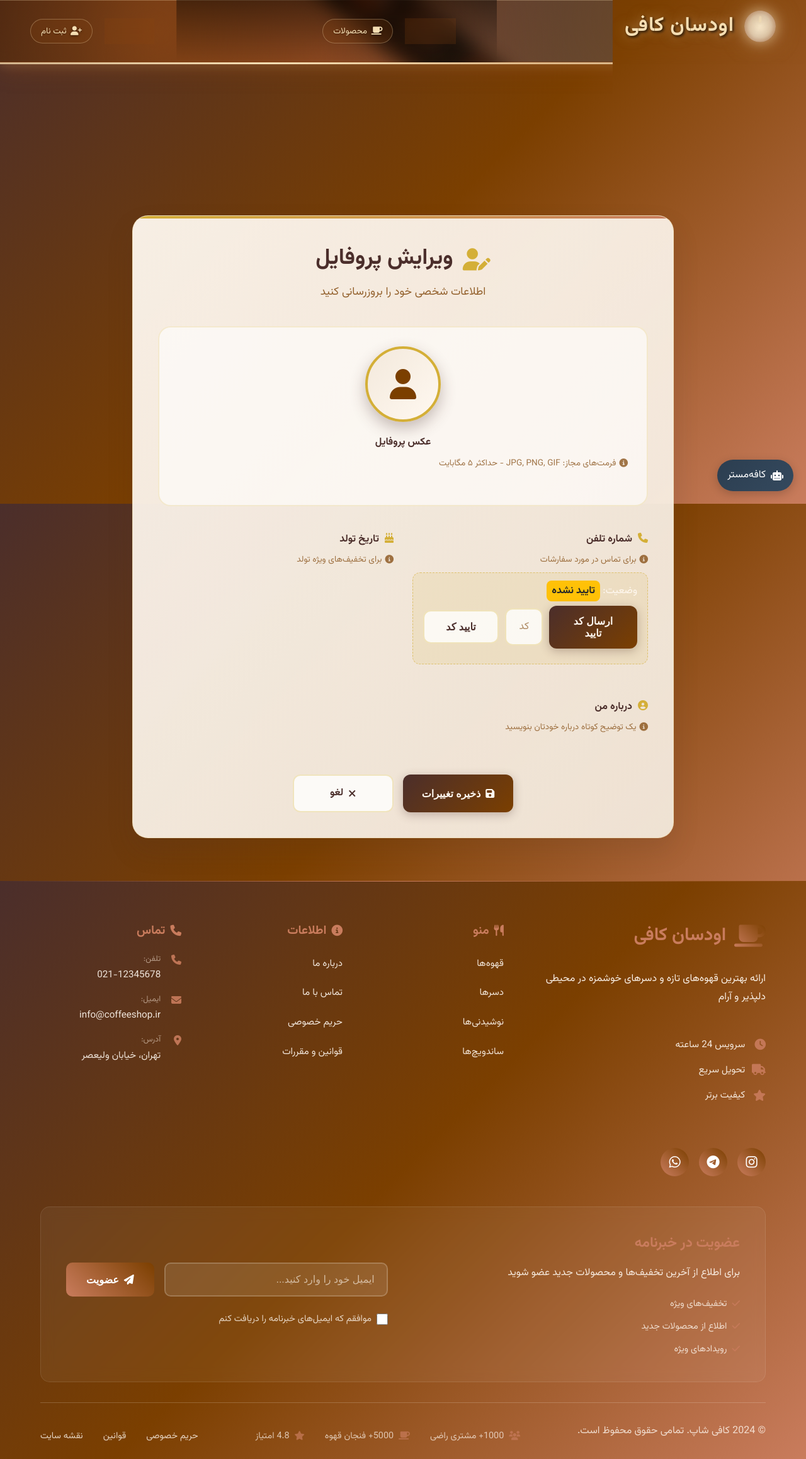
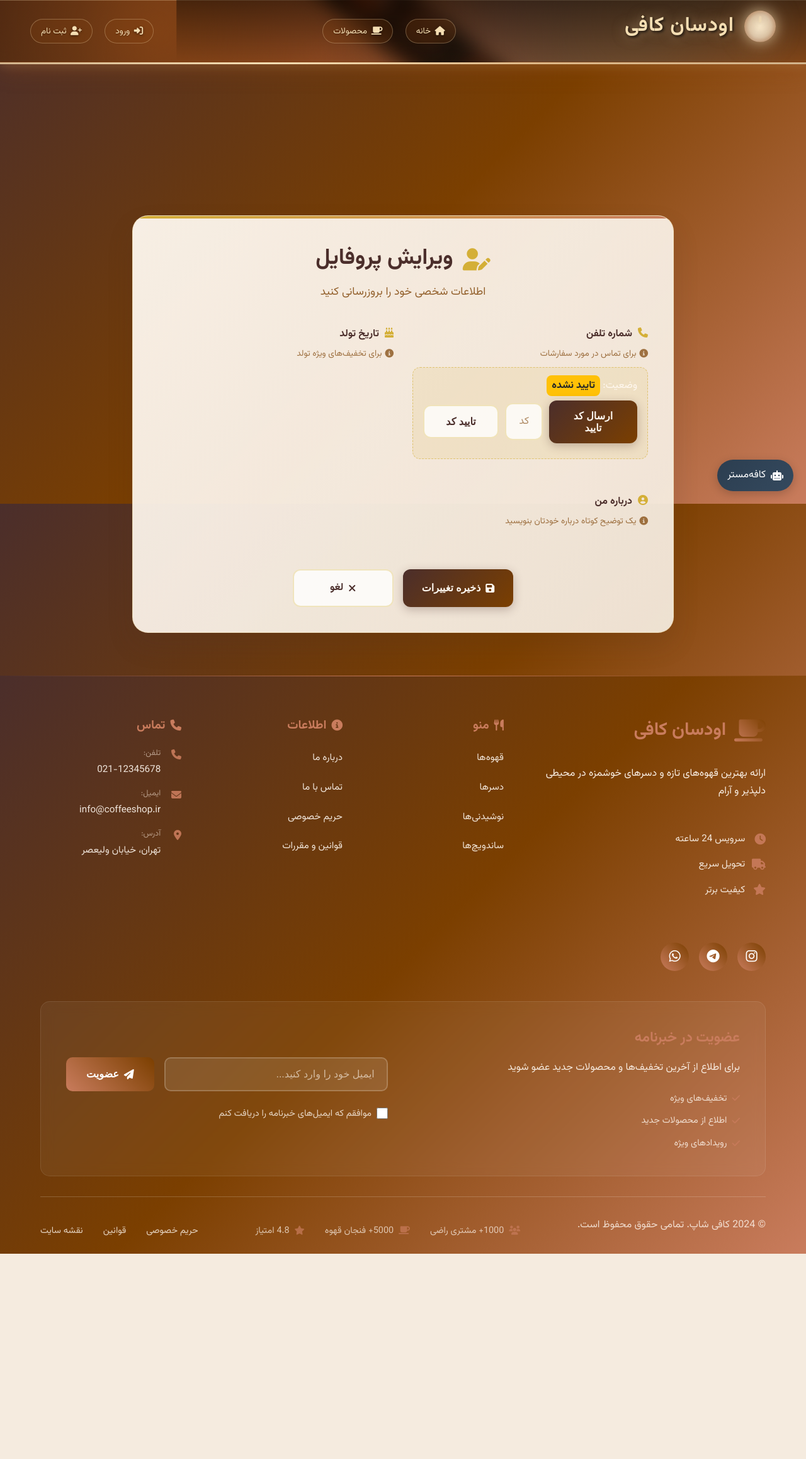
Before and after one commit to Alibagheri8813/OodsanCoffeeShop, a Django app: template shop/templates/shop/edit_profile.html in a window 1280 px wide. Shown: the whole page at 63% size. After the commit the page ends 1991 px from the top, so only its background shows below. Run offline with Django 5.2, Linux system fonts and the light colour scheme; the template is opened without the code that fills it, so the values that code supplies are empty.

Commit message:
Remove avatar field from user profile edit form (#83)
Co-authored-by: Cursor Agent <cursoragent@cursor.com>

```diff
--- a/shop/forms.py
+++ b/shop/forms.py
@@ -53,7 +53,7 @@ class UserProfileForm(forms.ModelForm):
     """Form for editing user profile"""
     class Meta:
         model = UserProfile
-        fields = ['phone_number', 'birth_date', 'avatar', 'bio', 'city', 'province', 'address', 'postal_code']
+        fields = ['phone_number', 'birth_date', 'bio', 'city', 'province', 'address', 'postal_code']
         widgets = {
             'phone_number': forms.TextInput(attrs={
                 'class': 'form-control',
@@ -62,10 +62,6 @@ class UserProfileForm(forms.ModelForm):
             'birth_date': forms.DateInput(attrs={
                 'class': 'form-control',
                 'type': 'date'
-            }),
-            'avatar': forms.FileInput(attrs={
-                'class': 'form-control',
-                'accept': 'image/*'
             }),
             'bio': forms.Textarea(attrs={
                 'class': 'form-control',
--- a/shop/templates/shop/edit_profile.html
+++ b/shop/templates/shop/edit_profile.html
@@ -295,37 +295,11 @@ body {
                 <i class="fas fa-user-edit" style="color: var(--gold);"></i>
                 ویرایش پروفایل
             </h1>
-            <p class="form-subtitle">اطلاعات شخصی خود را بروزرسانی کنید</p>
+                        <p class="form-subtitle">اطلاعات شخصی خود را بروزرسانی کنید</p>
         </div>
 
-        <form method="post" enctype="multipart/form-data" novalidate>
+        <form method="post" novalidate>
             {% csrf_token %}
-
-            <!-- Avatar Section -->
-            <div class="profile-avatar-section">
-                {% if profile.avatar %}
-                    <img src="{{ profile.avatar.url }}" alt="پروفایل فعلی" class="current-avatar">
-                {% else %}
-                    <div class="avatar-placeholder">
-                        <i class="fas fa-user"></i>
-                    </div>
-                {% endif %}
-                <div class="avatar-upload-text">عکس پروفایل</div>
-                <div class="form-group">
-                    {{ form.avatar }}
-                    {% if form.avatar.errors %}
-                        <ul class="error-list">
-                            {% for error in form.avatar.errors %}
-                                <li>{{ error }}</li>
-                            {% endfor %}
-                        </ul>
-                    {% endif %}
-                    <div class="help-text">
-                        <i class="fas fa-info-circle"></i>
-                        فرمت‌های مجاز: JPG, PNG, GIF - حداکثر ۵ مگابایت
-                    </div>
-                </div>
-            </div>
 
             <!-- Form Fields -->
             <div class="form-grid">
--- a/shop/views.py
+++ b/shop/views.py
@@ -735,7 +735,7 @@ def edit_profile(request):
         profile, created = UserProfile.objects.get_or_create(user=request.user)
 
         if request.method == 'POST':
-            form = UserProfileForm(request.POST, request.FILES, instance=profile)
+            form = UserProfileForm(request.POST, instance=profile)
             if form.is_valid():
                 form.save()
                 # Re-check and possibly award intro margin
```
